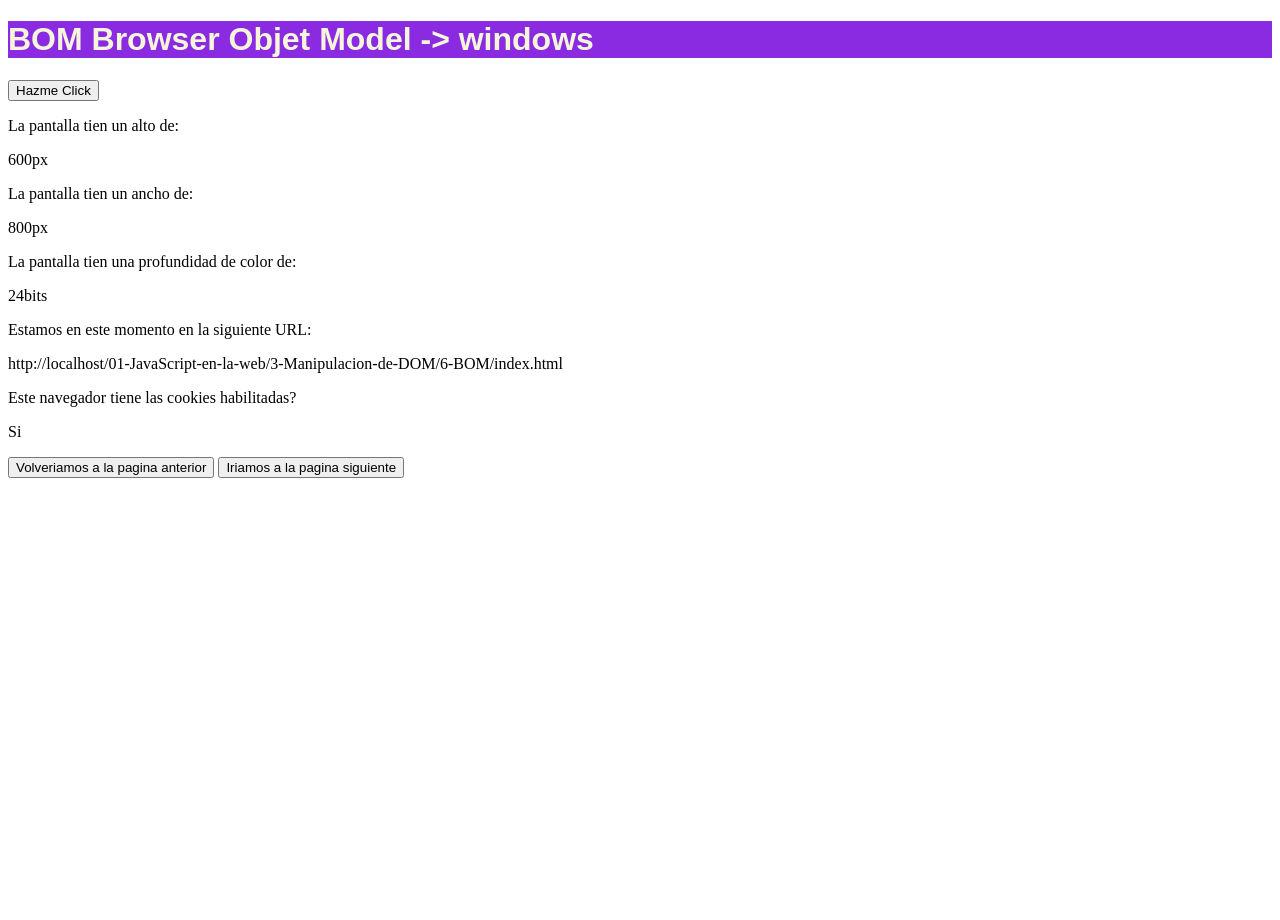
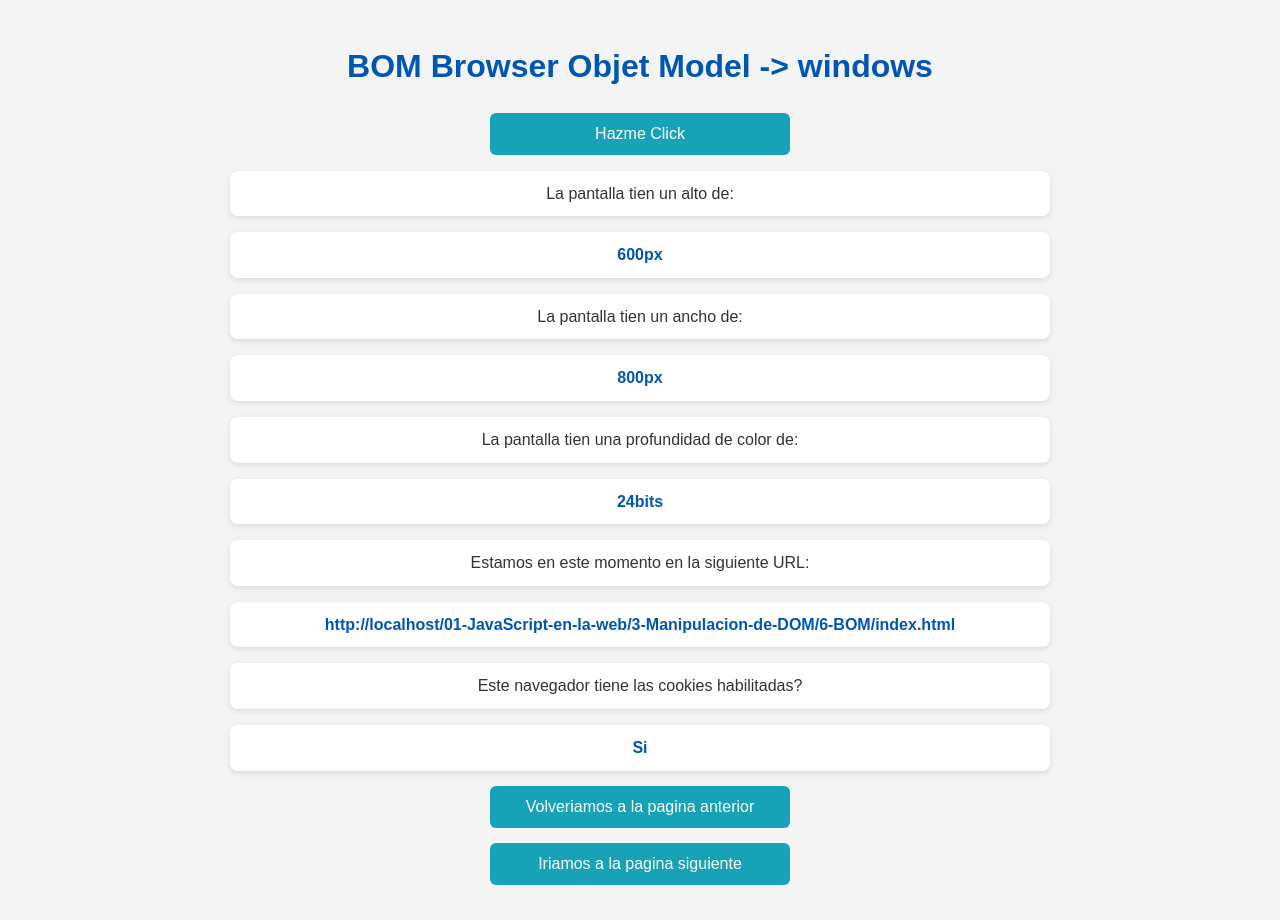
Before and after one commit to udealvarez/JavaScript-para-DOM, a plain HTML site: page 01-JavaScript-en-la-web/3-Manipulacion-de-DOM/6-BOM/index.html in a window 1280 px wide. Before the commit the page ends 800 px from the top, so only its background shows below. Drawn offline with Linux system fonts and the light colour scheme.

Commit message:
Actualizacion archivo CSS

```diff
--- a/01-JavaScript-en-la-web/3-Manipulacion-de-DOM/1-Manipulacion-nodos-en-el-DOM/style.css
+++ b/01-JavaScript-en-la-web/3-Manipulacion-de-DOM/1-Manipulacion-nodos-en-el-DOM/style.css
@@ -1,12 +1,32 @@
-h1{
-    color: rgb(31, 3, 92);
-    font-family: Verdana;
+body {
+    font-family: Arial, sans-serif;
+    background-color: #f0f2f5;
+    padding: 30px;
+    color: #333;
 }
 
-#p2{
-    color: red;
+h1 {
+    text-align: center;
+    color: #2c3e50;
+    margin-bottom: 30px;
 }
 
-#p3{
-    color: blue;
+#div1 {
+    background-color: #ffffff;
+    border: 1px solid #ccc;
+    border-radius: 10px;
+    padding: 20px;
+    max-width: 600px;
+    margin: 0 auto;
+    box-shadow: 0px 4px 10px rgba(0, 0, 0, 0.1);
 }
+
+#div1 p {
+    margin-bottom: 15px;
+    font-size: 16px;
+    line-height: 1.5;
+    padding: 8px 12px;
+    background-color: #ecf0f1;
+    border-left: 4px solid #3498db;
+    border-radius: 6px;
+}
--- a/01-JavaScript-en-la-web/3-Manipulacion-de-DOM/3-Agregar-quitar-clases/style.css
+++ b/01-JavaScript-en-la-web/3-Manipulacion-de-DOM/3-Agregar-quitar-clases/style.css
@@ -1,4 +1,44 @@
-.red-background{
-    background-color: red ;
-    border: 1px solid black;
-}
+body {
+    font-family: Arial, sans-serif;
+    padding: 30px;
+    background-color: #f9f9f9;
+    color: #333;
+  }
+
+  h1 {
+    color: #007acc;
+    text-align: center;
+    margin-bottom: 25px;
+  }
+
+  button {
+    padding: 10px 20px;
+    margin-bottom: 10px;
+    font-size: 16px;
+    background-color: #007acc;
+    color: white;
+    border: none;
+    border-radius: 5px;
+    cursor: pointer;
+  }
+
+  button:hover {
+    background-color: #005d99;
+  }
+
+  #div {
+    margin-top: 30px;
+    padding: 20px;
+    border: 2px dashed #ccc;
+    background-color: #fff;
+    text-align: center;
+  }
+
+  .estilo-agregado {
+    background-color: #d0f0ff;
+    border: 2px solid #007acc;
+    color: #003344;
+    font-weight: bold;
+    border-radius: 10px;
+    box-shadow: 0 0 10px rgba(0, 122, 204, 0.3);
+  }
--- a/01-JavaScript-en-la-web/3-Manipulacion-de-DOM/4-Agregar-quitar-atributos/style.css
+++ b/01-JavaScript-en-la-web/3-Manipulacion-de-DOM/4-Agregar-quitar-atributos/style.css
@@ -1,4 +1,51 @@
-.red-background{
-    background-color: red ;
-    border: 1px solid black;
-}
+body {
+    font-family: Arial, sans-serif;
+    background-color: #f0f0f0;
+    padding: 30px;
+    margin: 0;
+    color: #333;
+  }
+
+  h1 {
+    text-align: center;
+    color: #007acc;
+    margin-bottom: 25px;
+  }
+
+
+  h3 {
+    margin-top: 30px;
+    color: #444;
+  }
+
+  p {
+    margin-bottom: 18px;
+    padding: 10px;
+    background-color: #ffffff;
+    border-radius: 6px;
+    box-shadow: 0 2px 5px rgba(0, 0, 0, 0.05);
+  }
+
+  .atribute-atribute {
+    background-color: #cceeff;
+    font-weight: bold;
+    color: #003344;
+    border-left: 4px solid #007acc;
+  }
+
+  input[type="text"] {
+    display: block;
+    margin-bottom: 15px;
+    padding: 10px;
+    border: 1px solid #aaa;
+    border-radius: 5px;
+    width: 100%;
+    max-width: 300px;
+    font-size: 1rem;
+    box-shadow: 0 1px 3px rgba(0,0,0,0.1);
+  }
+
+  #atribute {
+    font-style: italic;
+    color: #666;
+  }
--- a/01-JavaScript-en-la-web/3-Manipulacion-de-DOM/5-Agregar-quitar-estilos/style.css
+++ b/01-JavaScript-en-la-web/3-Manipulacion-de-DOM/5-Agregar-quitar-estilos/style.css
@@ -1,5 +1,38 @@
-h1{
-    background-color: blueviolet;
-    color: beige;
-    font-family: sans-serif;
-}
+body {
+    font-family: Arial, sans-serif;
+    background-color: #f5f5f5;
+    margin: 0;
+    padding: 20px;
+    color: #333;
+  }
+
+  h1 {
+    text-align: center;
+    color: #007acc;
+    margin-bottom: 30px;
+  }
+
+  #div {
+    max-width: 800px;
+    margin: 0 auto;
+    padding: 20px;
+    background-color: #ffffff;
+    border-radius: 8px;
+    box-shadow: 0 4px 12px rgba(0, 0, 0, 0.1);
+  }
+
+  #div p {
+    font-size: 1.1rem;
+    margin-bottom: 20px;
+    padding: 12px;
+    background-color: #eaeaea;
+    border-radius: 6px;
+    transition: all 0.3s ease;
+  }
+
+  .style {
+    background-color: #222;
+    color: #fff;
+    font-weight: bold;
+    border-left: 4px solid crimson;
+  }
--- a/01-JavaScript-en-la-web/3-Manipulacion-de-DOM/6-BOM/style.css
+++ b/01-JavaScript-en-la-web/3-Manipulacion-de-DOM/6-BOM/style.css
@@ -1,5 +1,52 @@
-h1{
-    background-color: blueviolet;
-    color: beige;
-    font-family: sans-serif;
-}
+body {
+    font-family: Arial, Helvetica, sans-serif;
+    margin: 0;
+    padding: 20px;
+    background-color: #f4f4f4;
+    color: #333;
+    line-height: 1.6;
+  }
+
+  h1 {
+    text-align: center;
+    color: #0056b3;
+    margin-bottom: 20px;
+    font-size: 2rem;
+  }
+
+  p {
+    font-size: 1rem;
+    margin-bottom: 15px;
+    max-width: 800px;
+    margin-left: auto;
+    margin-right: auto;
+    padding: 10px;
+    background-color: #ffffff;
+    border-radius: 8px;
+    box-shadow: 0 2px 6px rgba(0, 0, 0, 0.1);
+    text-align: center;
+  }
+
+  button {
+    display: block;
+    background-color: #17a2b8;
+    color: white;
+    padding: 12px 20px;
+    margin: 15px auto;
+    border: none;
+    border-radius: 6px;
+    cursor: pointer;
+    font-size: 1rem;
+    transition: background-color 0.3s ease;
+    width: 100%;
+    max-width: 300px;
+  }
+
+  button:hover {
+    background-color: #138496;
+  }
+
+  #screenH, #screenW, #screenC, #URL, #cookies {
+    font-weight: bold;
+    color: #0056b3;
+  }
```
